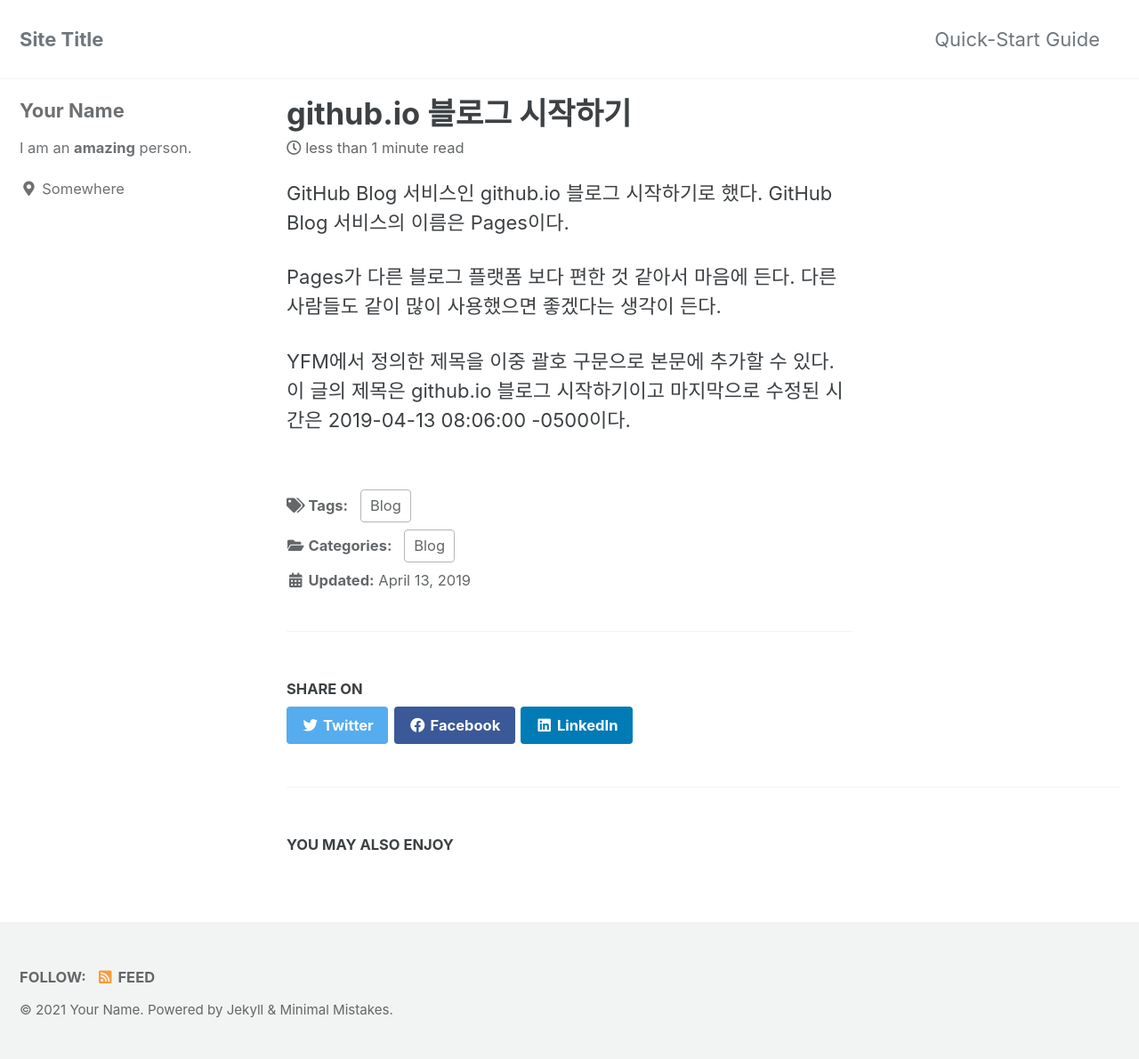
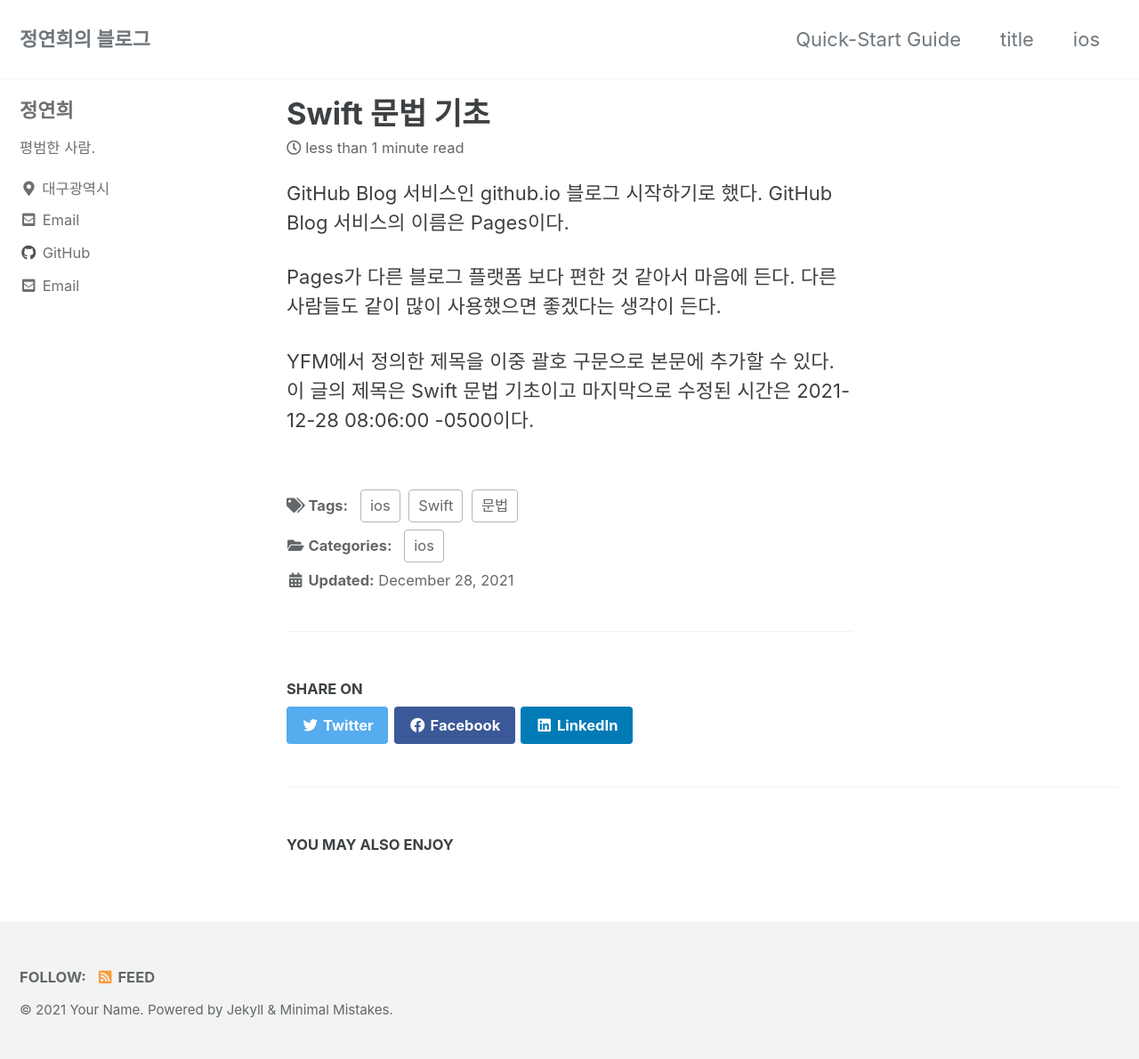
Before and after one commit to yeonhee-7935/yeonhee-7935.github.io, a Jekyll site: the page built from _posts/2021-12-28-Swfit문법기초.md, in a window 1280 px wide. Shown: the whole page at 89% size. Built offline with Jekyll 4.4.1, drawn with Linux system fonts in a browser that asks for light colours; cached includes are drawn as plain includes.

Commit message:
포스팅 테스트

```diff
--- a/_config.yml
+++ b/_config.yml
@@ -16,11 +16,11 @@ minimal_mistakes_skin    : "default" # "air", "aqua", "contrast", "dark", "dirt"
 
 # Site Settings
 locale                   : "en-US"
-title                    : "Site Title"
+title                    : "정연희의 블로그"
 title_separator          : "-"
 subtitle                 : # site tagline that appears below site title in masthead
 name                     : "Your Name"
-description              : "An amazing website."
+description              : "정연희의 블로그."
 url                      : # the base hostname & protocol for your site e.g. "https://mmistakes.github.io"
 baseurl                  : # the subpath of your site, e.g. "/blog"
 repository               : # GitHub username/repo-name e.g. "mmistakes/minimal-mistakes"
@@ -102,51 +102,24 @@ analytics:
 
 # Site Author
 author:
-  name             : "Your Name"
+  name             : "정연희"
   avatar           : # path of avatar image, e.g. "/assets/images/bio-photo.jpg"
-  bio              : "I am an **amazing** person."
-  location         : "Somewhere"
-  email            :
+  bio              : "평범한 사람."
+  location         : "대구광역시"
+  email            : "jyhee7935@naver.com"
   links:
     - label: "Email"
       icon: "fas fa-fw fa-envelope-square"
-      # url: "mailto:your.name@email.com"
-    - label: "Website"
-      icon: "fas fa-fw fa-link"
-      # url: "https://your-website.com"
-    - label: "Twitter"
-      icon: "fab fa-fw fa-twitter-square"
-      # url: "https://twitter.com/"
-    - label: "Facebook"
-      icon: "fab fa-fw fa-facebook-square"
-      # url: "https://facebook.com/"
+      url: "jyhee7935@naver.com"
     - label: "GitHub"
       icon: "fab fa-fw fa-github"
-      # url: "https://github.com/"
-    - label: "Instagram"
-      icon: "fab fa-fw fa-instagram"
-      # url: "https://instagram.com/"
+      url: "https://github.com/yeonhee-7935"
 
 # Site Footer
 footer:
   links:
-    - label: "Twitter"
-      icon: "fab fa-fw fa-twitter-square"
-      # url:
-    - label: "Facebook"
-      icon: "fab fa-fw fa-facebook-square"
-      # url:
     - label: "GitHub"
       icon: "fab fa-fw fa-github"
-      # url:
-    - label: "GitLab"
-      icon: "fab fa-fw fa-gitlab"
-      # url:
-    - label: "Bitbucket"
-      icon: "fab fa-fw fa-bitbucket"
-      # url:
-    - label: "Instagram"
-      icon: "fab fa-fw fa-instagram"
       # url:
 
 
@@ -288,3 +261,15 @@ defaults:
       comments: # true
       share: true
       related: true
+
+  # _pages
+  - scope:
+      path: ""
+      type: pages
+    values:
+      layout: single
+      author_profile: true
+      read_time: false
+      comments: false # true
+      share: true
+      related: false
--- a/_data/navigation.yml
+++ b/_data/navigation.yml
@@ -2,6 +2,10 @@
 main:
   - title: "Quick-Start Guide"
     url: https://mmistakes.github.io/minimal-mistakes/docs/quick-start-guide/
+  - title : "title"
+    url : /categories/
+  - title : "ios"
+    url : /categories/ios/
   # - title: "About"
   #   url: https://mmistakes.github.io/minimal-mistakes/about/
   # - title: "Sample Posts"
--- a/_posts/2021-12-28-첫글.md
+++ b/_posts/2021-12-28-Swfit문법기초.md
@@ -1,12 +1,14 @@
 ---
-title:  "github.io 블로그 시작하기"
-excerpt: "GitHub Blog 서비스인 github.io 블로그 시작하기로 했다."
+title:  "Swift 문법 기초"
+excerpt: "Swift 문법 기초."
 
 categories:
-  - Blog
+  - ios
 tags:
-  - Blog
-last_modified_at: 2019-04-13T08:06:00-05:00
+  - Swift
+  - ios
+  - 문법
+last_modified_at: 2021-12-28T08:06:00-05:00
 ---
 
 GitHub Blog 서비스인 github.io 블로그 시작하기로 했다.
```
Also changed, not shown: _pages/category-archive.md (added, +6 -0 lines), _pages/ios.md (added, +6 -0 lines).
